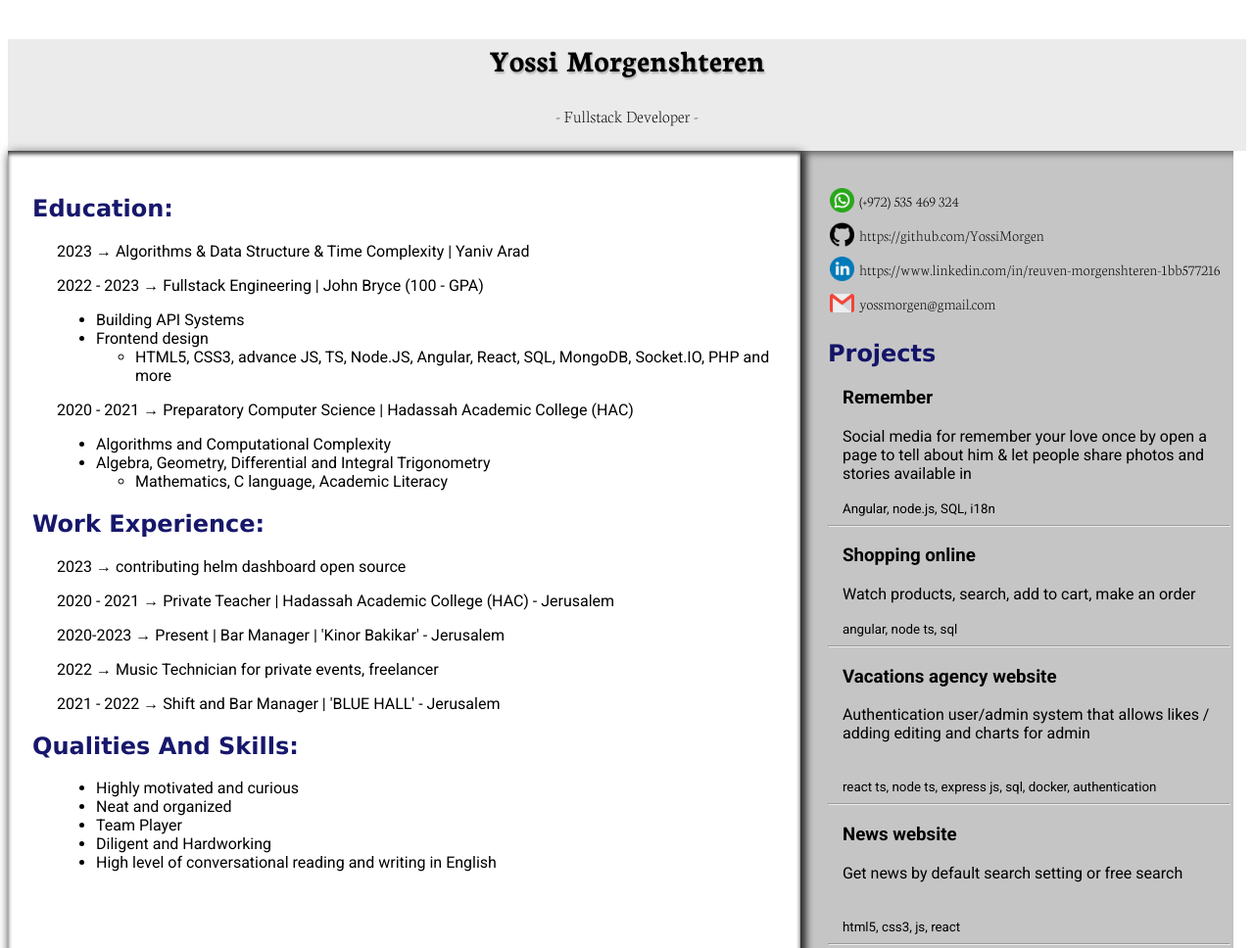
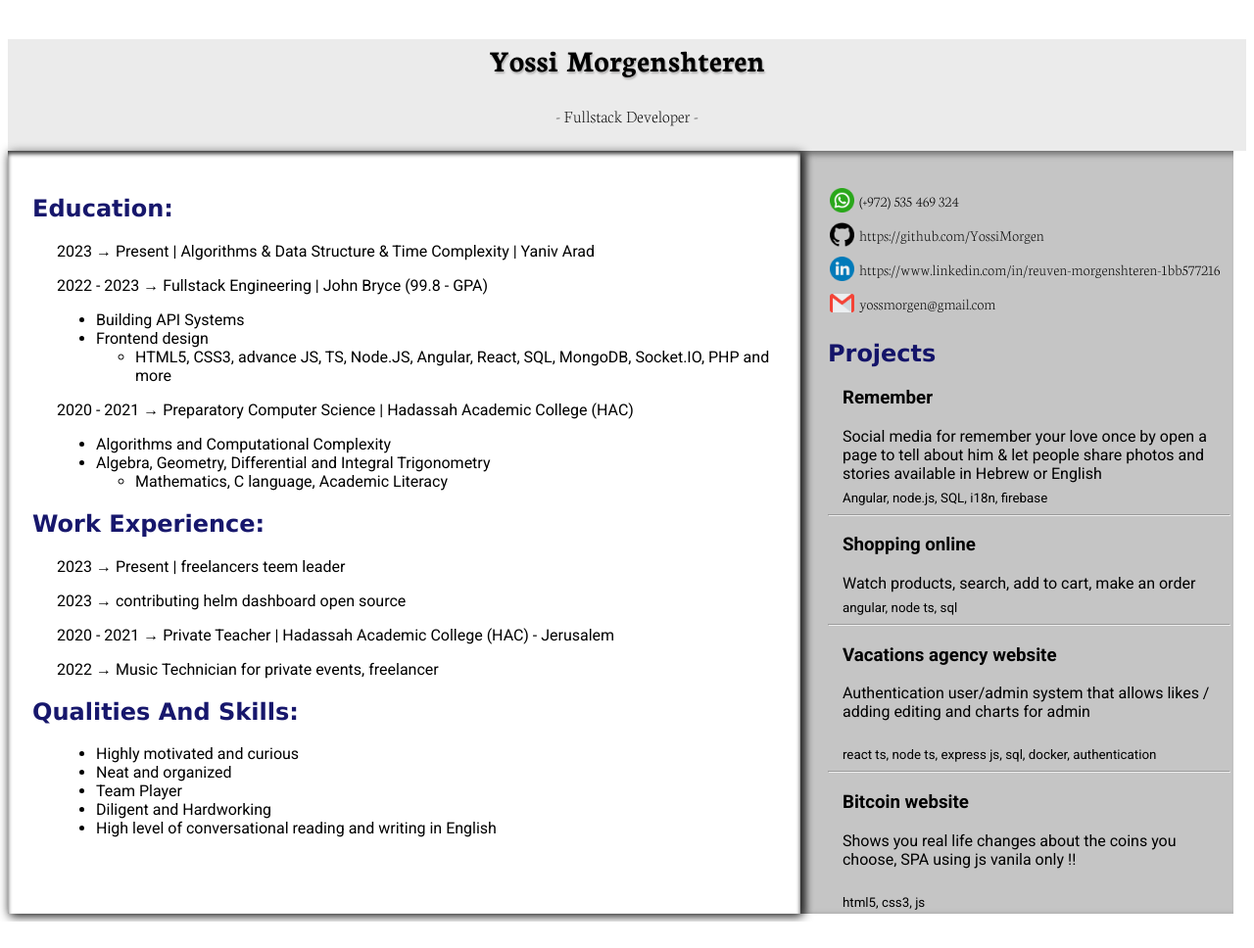
Before and after one commit to YossiMorgen/English-Resume, a plain HTML site: page resume.html in a window 1280 px wide. Shown: the top 968 px of the page at 98% size. After the commit the page ends 941 px from the top, so only its background shows below. Drawn offline with Linux system fonts and the light colour scheme; a web font is replaced by a local one.

Commit message:
99.8 John Bryce GPA

```diff
--- a/resume.html
+++ b/resume.html
@@ -21,9 +21,9 @@
             <div>
                 <div>
 
-                    <p>2023 &#8594 Algorithms & Data Structure & Time Complexity | Yaniv Arad</p>
+                    <p>2023 &#8594 Present | Algorithms & Data Structure & Time Complexity | Yaniv Arad</p>
 
-                    <p> 2022 - 2023 &#8594 Fullstack Engineering | John Bryce (100 - GPA) </p>
+                    <p> 2022 - 2023 &#8594 Fullstack Engineering | John Bryce (99.8 - GPA) </p>
                     <ul>
                         <li> Building API Systems</li>
                         <li> Frontend design</li>
@@ -46,11 +46,12 @@
             <h2>Work Experience:</h2>
             <div>
                 <div>
+                    <p> 2023 &#8594 Present | freelancers teem leader </p>
                     <p> 2023 &#8594 contributing helm dashboard open source </p>
                     <p> 2020 - 2021 &#8594 Private Teacher | Hadassah Academic College (HAC) - Jerusalem</p>
-                    <p> 2020-2023 &#8594 Present | Bar Manager | 'Kinor Bakikar' - Jerusalem</p>
+                    <!-- <p> 2020-2023 &#8594 Present | Bar Manager | 'Kinor Bakikar' - Jerusalem</p> -->
                     <p> 2022 &#8594 Music Technician for private events, freelancer</p>
-                    <p> 2021 - 2022 &#8594 Shift and Bar Manager | 'BLUE HALL' - Jerusalem</p>
+                    <!-- <p> 2021 - 2022 &#8594 Shift and Bar Manager | 'BLUE HALL' - Jerusalem</p>         -->
                 </div>
             </div>
             <h2>Qualities And Skills:</h2>
@@ -104,8 +105,8 @@
                     <div class="Projects">
                         <div>
                             <h3>Remember</h3>
-                            <p>Social media for remember your love once by open a page to tell about him & let people share photos and stories available in </p>
-                            <small>Angular, node.js, SQL, i18n</small>
+                            <p>Social media for remember your love once by open a page to tell about him & let people share photos and stories available in Hebrew or English </p>
+                            <small>Angular, node.js, SQL, i18n, firebase</small>
                         </div>
                         <hr>
                         <div>
@@ -123,14 +124,14 @@
                             <br>
                         </div>
                         <hr>
-                        <div>
+                        <!-- <div>
                             <h3>News website</h3>
                             <p> Get news by default search setting or free search </p>
-                            <!-- <small><a target="_blank" href="https://github.com/YossiMorgen/news-site">https://github.com/YossiMorgen/news-site</a></small>                     -->
+                            <small><a target="_blank" href="https://github.com/YossiMorgen/news-site">https://github.com/YossiMorgen/news-site</a></small>
                             <br>
                             <small>html5, css3, js, react</small>
                         </div>
-                        <hr>
+                        <hr> -->
                         <div>
                             <h3>Bitcoin website</h3>
                             <p> Shows you real life changes about the coins you choose, SPA using js vanila only !!  </p>
--- a/style.css
+++ b/style.css
@@ -106,6 +106,9 @@ h2{
     margin-left: 15px;
 }
 
+.Projects > div > p{
+    margin-bottom: 5px;
+}
 footer{
     position: relative;
 }
```
